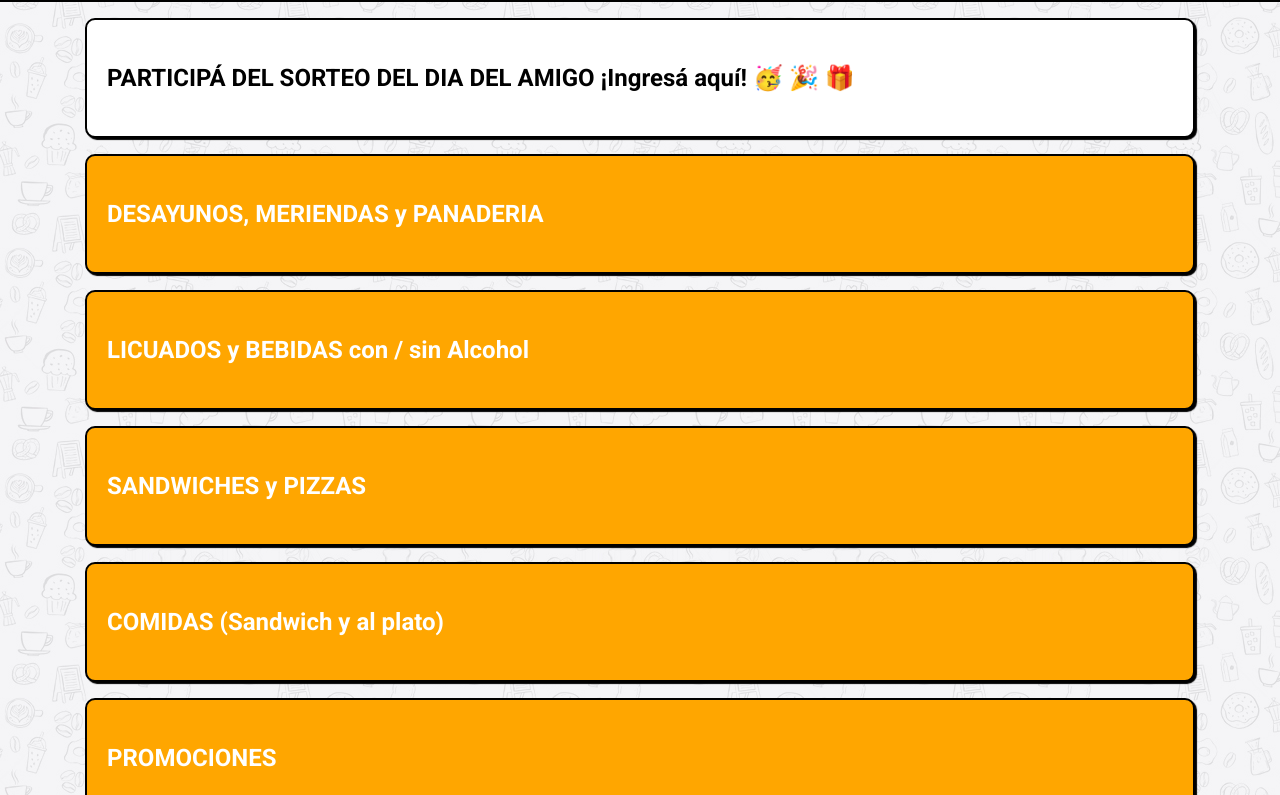
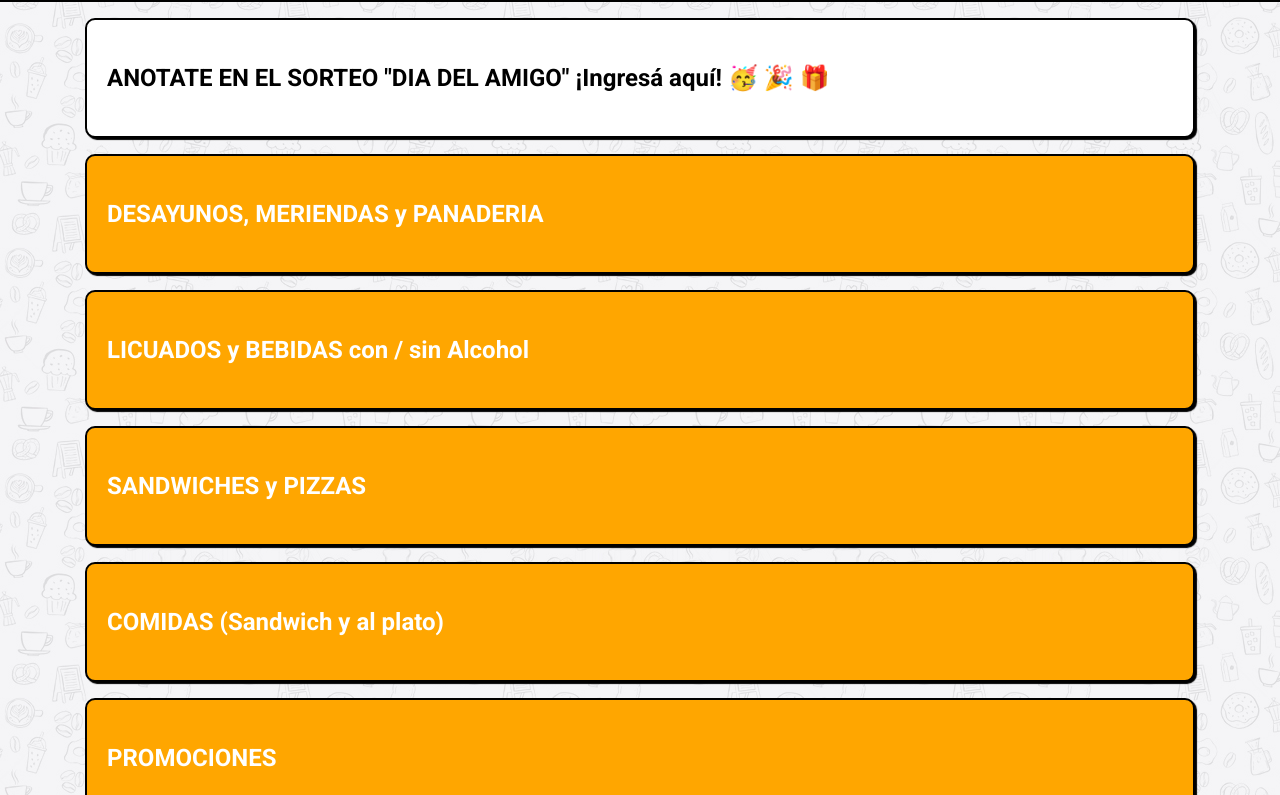
Before and after one commit to Rucafe/rucafeqr, a plain HTML site: page index.html in a window 1280 px wide. Shown: the part 121-916 px from the top of the page. Drawn offline with nearby package versions, Linux system fonts and the light colour scheme.

Commit message:
Add files via upload

```diff
--- a/index.html
+++ b/index.html
@@ -21,7 +21,7 @@
     <div class="container mt-3">
 
         <a href="https://www.instagram.com/rucafe.cafeteria/" class="div_sorteo mt-3">
-            <div>PARTICIPÁ DEL SORTEO DEL DIA DEL AMIGO ¡Ingresá aquí! 🥳 🎉 🎁</div>
+            <div>ANOTATE EN EL SORTEO "DIA DEL AMIGO" ¡Ingresá aquí! 🥳 🎉 🎁</div>
         </a>
 
         <a href="cafeteria.html" target="_parent" class="div_cafeteria mt-3"><div>DESAYUNOS, MERIENDAS y PANADERIA</div></a>
```
